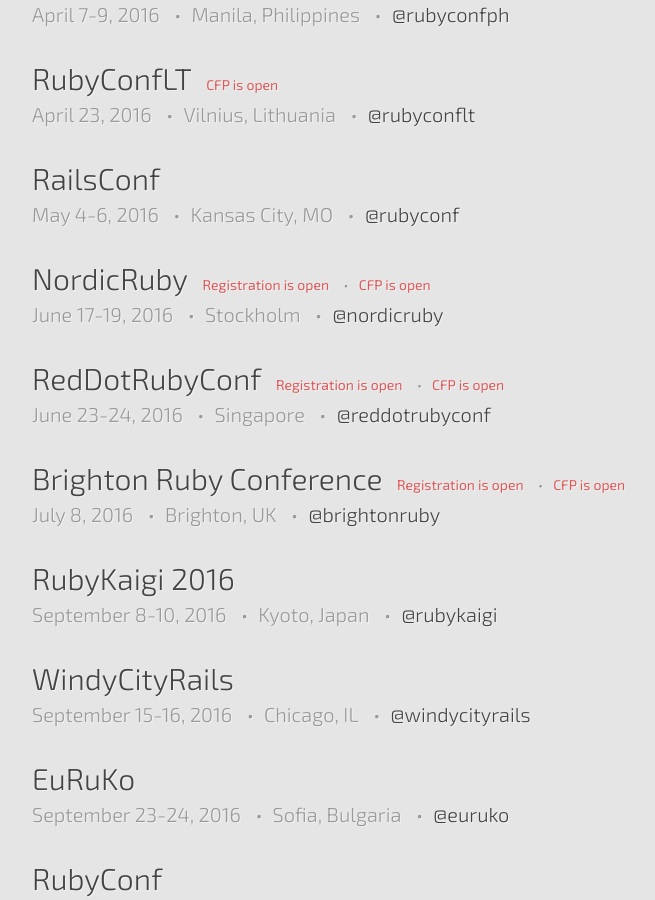
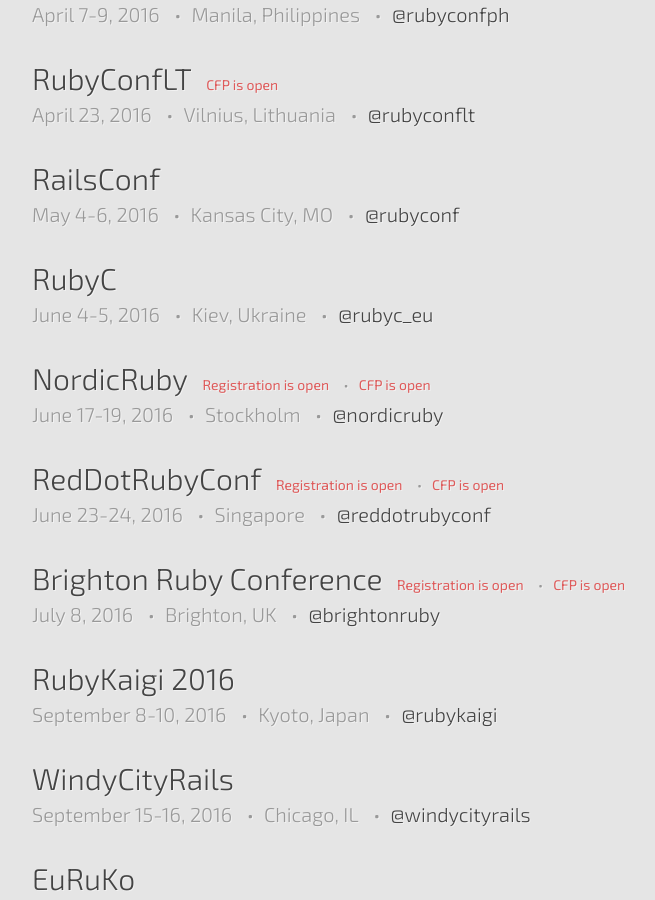
Before and after one commit to ruby-conferences/ruby-conferences.github.io, a Jekyll site: the page built from index.html, in a window 1280 px wide and 900 px high, scrolled down 1202 px. Shown: the whole window, without its empty margins (208-863 px from the left). Built offline with Jekyll 4.4.1, drawn with Linux system fonts in a browser that asks for light colours.

Commit message:
Add RubyC

```diff
--- a/_data/current.yml
+++ b/_data/current.yml
@@ -58,6 +58,12 @@
   url: http://railsconf.com/
   twitter: rubyconf
 
+- name: RubyC
+  location: Kiev, Ukraine
+  dates: "June 4-5, 2016"
+  url: http://rubyc.eu/
+  twitter: rubyc_eu
+
 - name: NordicRuby
   location: Stockholm
   dates: "June 17-19, 2016"
```
